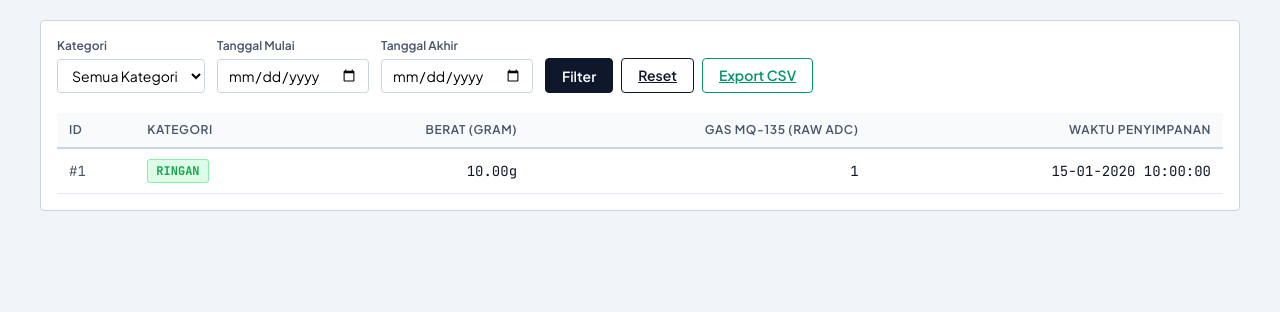
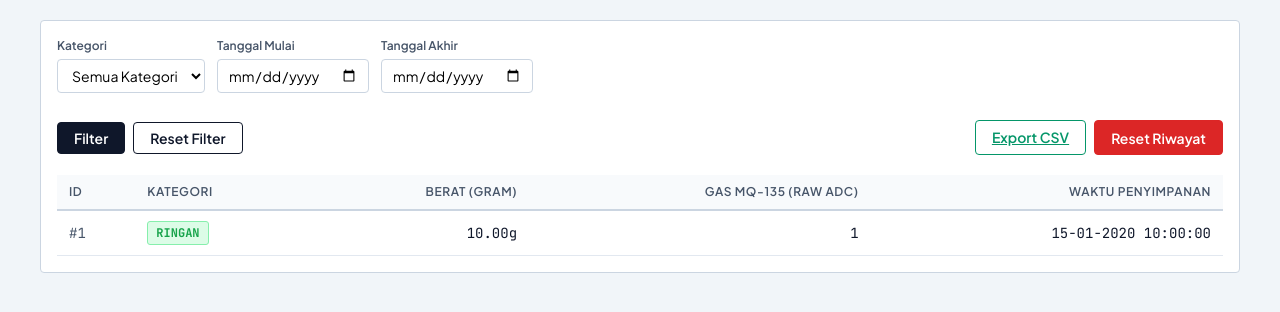
Before and after one commit to Labildev/pemilah-telur, a PHP site: page /history.php in a window 1280 px wide. Shown: the part 107-419 px from the top of the page. Run offline with PHP 8.4, Linux system fonts and the light colour scheme; tables that the repository leaves empty hold one stand-in row (values such as "Sample post").

Commit message:
fix:memperbaiki logic pada nilai timbangan dan nilai gas, memperbaiki fitur reset history pada website dashboard

```diff
--- a/public/history.php
+++ b/public/history.php
@@ -4,6 +4,18 @@
 require_once __DIR__ . '/../config/database.php';
 
 $db = getDatabaseConnection();
+
+// ---------------- RESET DATABASE ----------------
+if ($_SERVER['REQUEST_METHOD'] === 'POST' && isset($_POST['action']) && $_POST['action'] === 'clear_all') {
+    try {
+        $stmt = $db->prepare("TRUNCATE TABLE egg_sort_results");
+        $stmt->execute();
+        header("Location: history.php");
+        exit;
+    } catch (PDOException $e) {
+        error_log("Database Clear Error: " . $e->getMessage());
+    }
+}
 
 // Ambil input filter
 $categoryFilter = isset($_GET['category']) ? trim(strtolower($_GET['category'])) : '';
@@ -146,12 +158,19 @@ function buildQueryUri($overrides = []) {
                     <input type="date" name="end_date" id="end_date" class="form-control" value="<?php echo htmlspecialchars($endDate); ?>">
                 </div>
 
-                <div style="display: flex; gap: 8px;">
-                    <button type="submit" class="btn">Filter</button>
-                    <a href="history.php" class="btn btn-secondary">Reset</a>
-                    <a href="<?php echo buildQueryUri(['export' => 'csv']); ?>" class="btn btn-secondary" style="border: 1px solid #059669; color: #059669;">
-                        Export CSV
-                    </a>
+                <div style="display: flex; justify-content: space-between; width: 100%; align-items: center; flex-wrap: wrap; gap: 12px; margin-top: 15px;">
+                    <div style="display: flex; gap: 8px;">
+                        <button type="submit" class="btn">Filter</button>
+                        <button type="button" class="btn btn-secondary" onclick="resetFilters()">Reset Filter</button>
+                    </div>
+                    <div style="display: flex; gap: 8px;">
+                        <a href="<?php echo buildQueryUri(['export' => 'csv']); ?>" class="btn btn-secondary" style="border: 1px solid #059669; color: #059669;">
+                            Export CSV
+                        </a>
+                        <button type="button" class="btn" style="background-color: #dc2626; border-color: #dc2626; color: white;" onclick="confirmResetDb()">
+                            Reset Riwayat
+                        </button>
+                    </div>
                 </div>
             </form>
 
@@ -223,5 +242,39 @@ function buildQueryUri($overrides = []) {
             <?php endif; ?>
         </div>
     </main>
+
+    <script>
+        function resetFilters() {
+            // Bersihkan form inputs secara instant di DOM
+            const category = document.getElementById('category');
+            if (category) category.selectedIndex = 0;
+
+            const startDate = document.getElementById('start_date');
+            if (startDate) startDate.value = '';
+
+            const endDate = document.getElementById('end_date');
+            if (endDate) endDate.value = '';
+
+            // Redirect ke halaman bersih tanpa query string
+            window.location.href = 'history.php';
+        }
+
+        function confirmResetDb() {
+            if (confirm("Apakah Anda yakin ingin menghapus semua riwayat pemilahan telur? Tindakan ini tidak dapat dibatalkan.")) {
+                const form = document.createElement('form');
+                form.method = 'POST';
+                form.action = 'history.php';
+
+                const input = document.createElement('input');
+                input.type = 'hidden';
+                input.name = 'action';
+                input.value = 'clear_all';
+
+                form.appendChild(input);
+                document.body.appendChild(form);
+                form.submit();
+            }
+        }
+    </script>
 </body>
 </html>
--- a/public/test.php
+++ b/public/test.php
@@ -485,6 +485,7 @@
                     <div class="flow-step" id="step-RETURN_PENDORONG">7. RETURN_PENDORONG (Pendorong ditarik kembali ke posisi awal)</div>
                     <div class="flow-step" id="step-OPEN_SORT_GATE">8. OPEN_SORT_GATE (Flap penampung kategori terbuka)</div>
                     <div class="flow-step" id="step-CLOSE_SORT_GATE">9. CLOSE_SORT_GATE (Flap menutup kembali, siklus selesai)</div>
+                    <div class="flow-step" id="step-ABORT_RETRY" style="border-color: #fca5a5; background: #fff1f2; color: #991b1b;">&#9888; ABORT_RETRY (Timbangan kosong &mdash; buka gate lagi, tunggu 15 detik, ulang siklus)</div>
                 </div>
             </div>
         </section>
@@ -643,6 +644,7 @@
             else if (activeState.includes("Pendorong kembali") || activeState === "RETURN_PENDORONG") stepId = "step-RETURN_PENDORONG";
             else if (activeState.includes("masuk penampungan") || activeState === "OPEN_SORT_GATE") stepId = "step-OPEN_SORT_GATE";
             else if (activeState.includes("tutup kembali") || activeState === "CLOSE_SORT_GATE") stepId = "step-CLOSE_SORT_GATE";
+            else if (activeState === "ABORT_RETRY" || activeState.includes("mengulang")) stepId = "step-ABORT_RETRY";
 
             const activeEl = document.getElementById(stepId);
             if (activeEl) {
```
Also changed, not shown: .htaccess (added), README.md, 1 other file.
